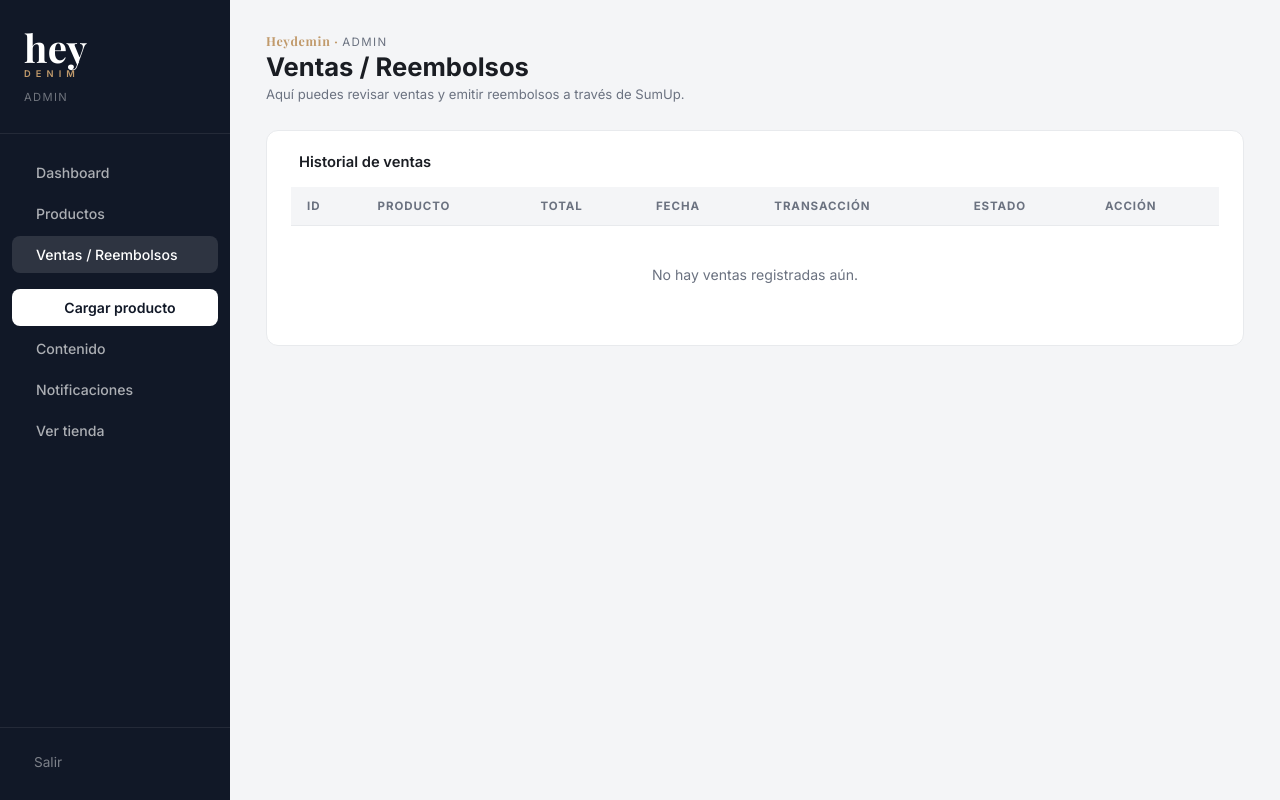
After one commit to CristianNessi/heydenim, a FastAPI app: template app/templates/admin/sales.html in a window 1280 px wide. The commit adds this page. Run offline with FastAPI, Linux system fonts and the light colour scheme; the template is opened without the code that fills it, so the values that code supplies are empty.

Commit message:
reembolso

```diff
--- a/app/templates/admin/dashboard.html
+++ b/app/templates/admin/dashboard.html
@@ -31,6 +31,9 @@
     </a>
     <a href="/admin/products" class="sidebar__link">
       <i class="fa-solid fa-shirt"></i> Productos
+    </a>
+    <a href="/admin/sales" class="sidebar__link">
+      <i class="fa-solid fa-money-check-dollar"></i> Ventas / Reembolsos
     </a>
     <a href="/admin/products/new" class="sidebar__link sidebar__link--cta">
       <i class="fa-solid fa-plus"></i> Cargar producto
--- /dev/null
+++ b/app/templates/admin/sales.html
@@ -0,0 +1,147 @@
+<!DOCTYPE html>
+<html lang="es">
+<head>
+<meta charset="UTF-8">
+<meta name="viewport" content="width=device-width, initial-scale=1.0">
+<title>Ventas · Heydemin Admin</title>
+<link rel="icon" type="image/svg+xml" href="/static/imagen/favicon.svg">
+<link rel="icon" type="image/png" sizes="32x32" href="/static/imagen/favicon.png">
+<link rel="shortcut icon" href="/static/imagen/favicon.svg">
+<link rel="apple-touch-icon" sizes="180x180" href="/static/imagen/favicon.png">
+<link rel="preconnect" href="https://fonts.googleapis.com">
+<link href="https://fonts.googleapis.com/css2?family=Inter:wght@300;400;500;600;700&family=Playfair+Display:wght@700&display=swap" rel="stylesheet">
+<link rel="stylesheet" href="/static/css/admin.css">
+</head>
+<body>
+
+<aside class="sidebar" id="sidebar">
+  <div class="sidebar__brand">
+    <div class="sidebar__logo-mark">
+      <span class="sidebar__logo-hey">hey</span>
+      <span class="sidebar__logo-rule"></span>
+      <span class="sidebar__logo-denim">denim</span>
+    </div>
+    <span class="sidebar__sub">Admin</span>
+  </div>
+  <nav class="sidebar__nav">
+    <a href="/admin/dashboard" class="sidebar__link">
+      <i class="fa-solid fa-chart-line"></i> Dashboard
+    </a>
+    <a href="/admin/products" class="sidebar__link">
+      <i class="fa-solid fa-shirt"></i> Productos
+    </a>
+    <a href="/admin/sales" class="sidebar__link sidebar__link--active">
+      <i class="fa-solid fa-money-check-dollar"></i> Ventas / Reembolsos
+    </a>
+    <a href="/admin/products/new" class="sidebar__link sidebar__link--cta">
+      <i class="fa-solid fa-plus"></i> Cargar producto
+    </a>
+    <a href="/admin/content" class="sidebar__link">
+      <i class="fa-solid fa-pen-to-square"></i> Contenido
+    </a>
+    <a href="/admin/notifications" class="sidebar__link">
+      <i class="fa-solid fa-bell"></i> Notificaciones
+    </a>
+    <a href="/" class="sidebar__link" target="_blank">
+      <i class="fa-solid fa-store"></i> Ver tienda
+    </a>
+  </nav>
+  <div class="sidebar__footer">
+    <button onclick="confirmLogout()" class="sidebar__logout">
+      <i class="fa-solid fa-right-from-bracket"></i> Salir
+    </button>
+  </div>
+</aside>
+<div class="sidebar-overlay" id="sidebar-overlay" onclick="closeSidebar()"></div>
+<button class="sidebar-toggle" onclick="toggleSidebar()" aria-label="Menú">
+  <i class="fa-solid fa-bars"></i>
+</button>
+
+<main class="dash">
+  <header class="dash__header">
+    <div>
+      <p class="dash__brand-tag">Heydemin · <span>Admin</span></p>
+      <h1 class="dash__title">Ventas / Reembolsos</h1>
+      <p class="dash__sub">Aquí puedes revisar ventas y emitir reembolsos a través de SumUp.</p>
+      {% if message %}
+      <p style="color:#16a34a;font-weight:600;margin-top:12px;">{{ message }}</p>
+      {% endif %}
+      {% if error %}
+      <p style="color:#dc2626;font-weight:600;margin-top:12px;">{{ error }}</p>
+      {% endif %}
+    </div>
+  </header>
+
+  <section class="chart-card chart-card--full">
+    <h2 class="chart-card__title"><i class="fa-solid fa-receipt"></i> Historial de ventas</h2>
+    <div style="overflow-x:auto;">
+      <table class="admin-table">
+        <thead>
+          <tr>
+            <th>ID</th>
+            <th>Producto</th>
+            <th>Total</th>
+            <th>Fecha</th>
+            <th>Transacción</th>
+            <th>Estado</th>
+            <th>Acción</th>
+          </tr>
+        </thead>
+        <tbody>
+          {% if sales %}
+            {% for sale in sales %}
+            <tr>
+              <td>{{ sale.id }}</td>
+              <td>{{ sale.product_name }}</td>
+              <td>{{ sale.total }} €</td>
+              <td>{{ sale.created_at.strftime('%Y-%m-%d %H:%M') if sale.created_at else '-' }}</td>
+              <td>{{ sale.transaction_id or 'No registrado' }}</td>
+              <td>
+                {% if sale.is_refunded %}
+                  Reembolsado {{ sale.refund_amount }} €
+                {% elif sale.transaction_id %}
+                  Pagado
+                {% else %}
+                  Pendiente de transacción
+                {% endif %}
+              </td>
+              <td>
+                {% if sale.transaction_id and not sale.is_refunded %}
+                  <form method="post" action="/admin/sales/{{ sale.id }}/refund" style="display:inline;">
+                    <input type="password" name="confirm_password" placeholder="Contraseña admin" required style="width:160px;padding:6px 8px;margin-bottom:4px;">
+                    <button type="submit" class="button button--danger">Reembolsar</button>
+                  </form>
+                {% elif sale.is_refunded %}
+                  <span class="badge badge--success">Reembolsado</span>
+                {% else %}
+                  <span class="badge badge--muted">Sin transaction_id</span>
+                {% endif %}
+              </td>
+            </tr>
+            {% endfor %}
+          {% else %}
+            <tr><td colspan="7" class="td-empty">No hay ventas registradas aún.</td></tr>
+          {% endif %}
+        </tbody>
+      </table>
+    </div>
+  </section>
+</main>
+
+<script>
+function toggleSidebar() {
+  document.getElementById('sidebar').classList.toggle('open');
+  document.getElementById('sidebar-overlay').classList.toggle('active');
+}
+function closeSidebar() {
+  document.getElementById('sidebar').classList.remove('open');
+  document.getElementById('sidebar-overlay').classList.remove('active');
+}
+function confirmLogout() {
+  if (confirm('¿Segura que querés cerrar sesión?')) {
+    window.location.href = '/admin/logout';
+  }
+}
+</script>
+</body>
+</html>
```
Also changed, not shown: app/api/routes/admin.py (+61 -0 lines), app/api/routes/checkout.py (+37 -5 lines), app/db/database.py (+16 -0 lines), app/db/models/sale.py (+6 -1 lines), app/services/sumup.py (+32 -4 lines), app/static/css/styles.css (+31 -9 lines).
